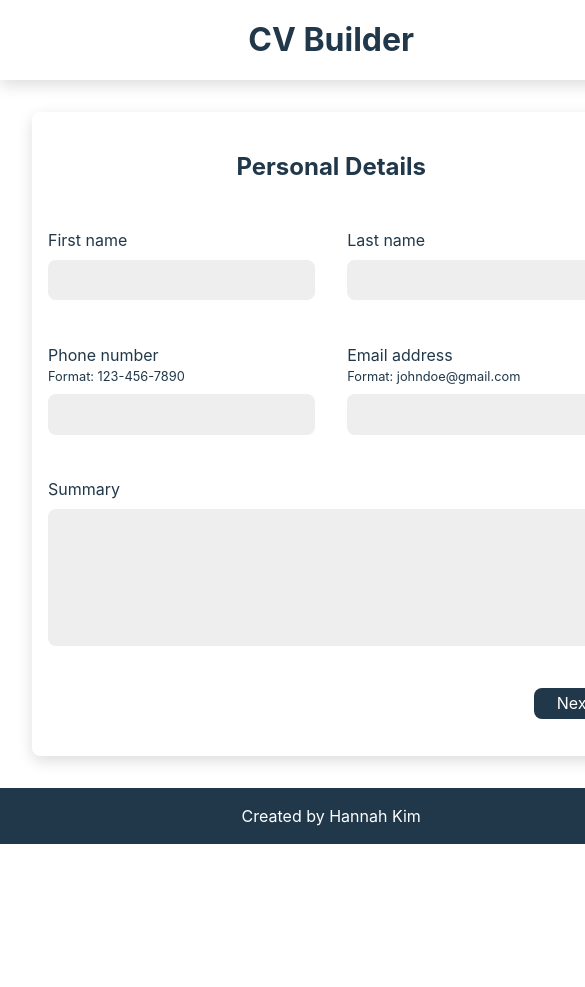
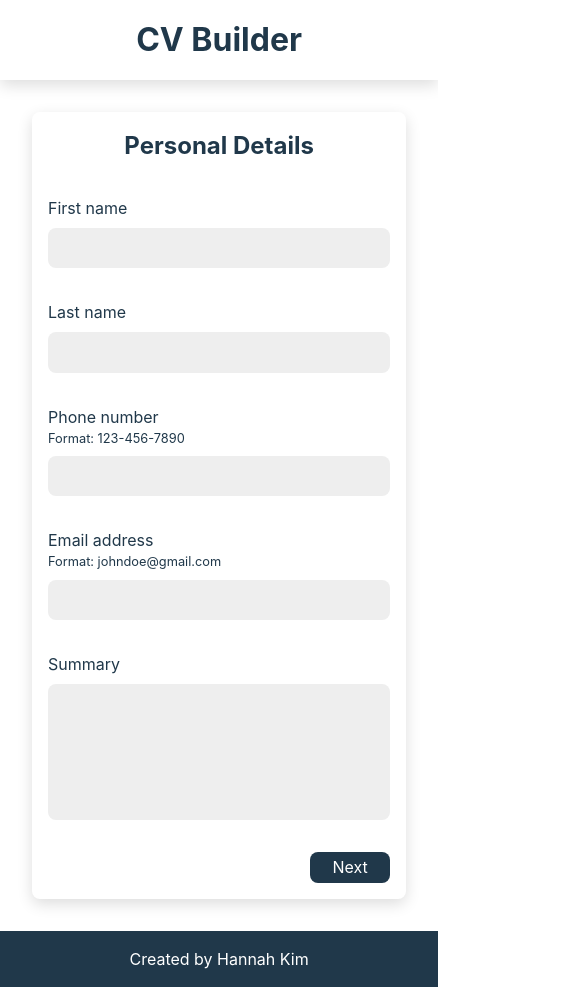
Before and after one commit to hannahkim313/cv-application, a React (Vite) app: page / in a window 390 px wide. Shown: the top 987 px of the page, 585 px wide, since content can reach past the window. Before the commit the page ends 844 px from the top, so only its background shows below. Built offline with nearby package versions, Linux system fonts and the light colour scheme.

Commit message:
Add responsiveness for smaller screens

```diff
--- a/src/styles/main.css
+++ b/src/styles/main.css
@@ -72,7 +72,7 @@
   box-shadow: 0px 5px 15px var(--color-neutral-2);
   display: flex;
   flex-direction: column;
-  justify-content: space-around;
+  justify-content: space-evenly;
 }
 
 h2 {
@@ -157,3 +157,18 @@
 footer a:focus-visible {
   outline: 1px solid var_(--color-text-1-inverted);
 }
+
+/******************************************************************************/
+/* Media queries start here.
+/******************************************************************************/
+
+@media screen and (max-width: 850px) {
+  form {
+    width: 100%;
+    gap: 2rem;
+  }
+
+  .fields {
+    flex-direction: column;
+  }
+}
```
